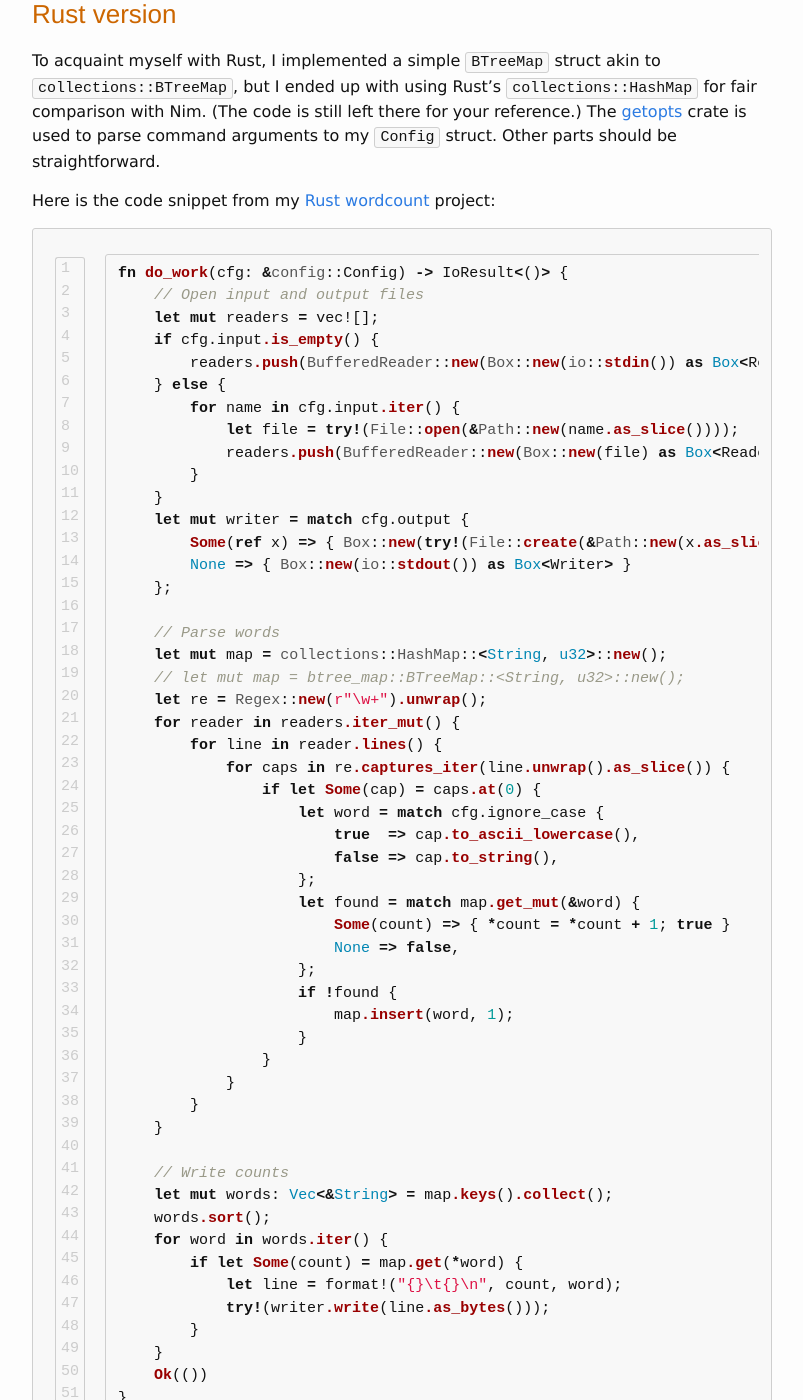
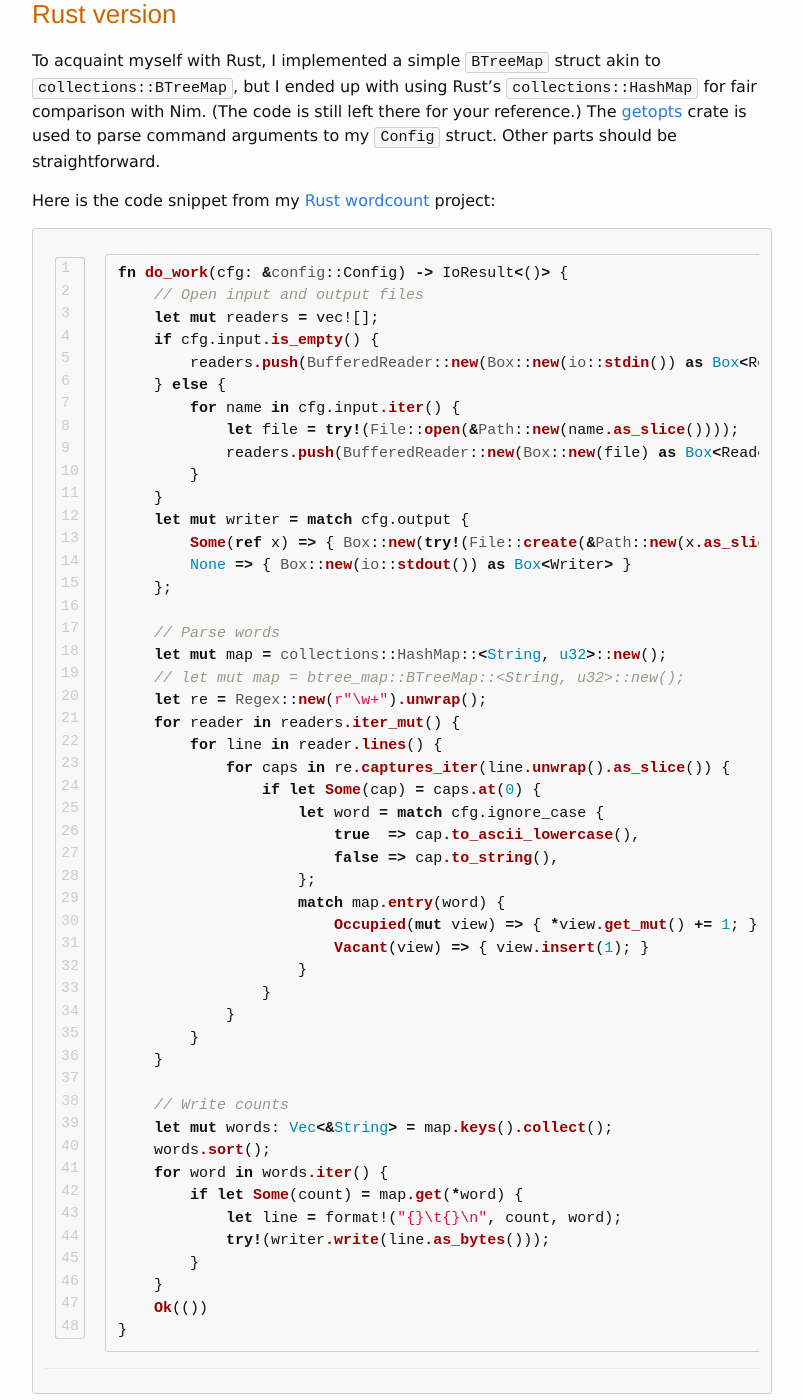
Before and after one commit to arthurtw/arthurtw.github.io, a Jekyll site: the page built from _posts/2015-01-12-quick-comparison-nim-vs-rust.md, in a window 1280 px wide and 1400 px high, scrolled down 2031 px. Shown: the whole window, without its empty margins (238-1041 px from the left). Built offline with Jekyll 4.4.1, drawn with Linux system fonts in a browser that asks for light colours.

Commit message:
Use map.entry instead of map.get_mut

```diff
--- a/_posts/2015-01-12-quick-comparison-nim-vs-rust.md
+++ b/_posts/2015-01-12-quick-comparison-nim-vs-rust.md
@@ -104,12 +104,9 @@ fn do_work(cfg: &config::Config) -> IoResult<()> {
                         true  => cap.to_ascii_lowercase(),
                         false => cap.to_string(),
                     };
-                    let found = match map.get_mut(&word) {
-                        Some(count) => { *count = *count + 1; true }
-                        None => false,
-                    };
-                    if !found {
-                        map.insert(word, 1);
+                    match map.entry(word) {
+                        Occupied(mut view) => { *view.get_mut() += 1; }
+                        Vacant(view) => { view.insert(1); }
                     }
                 }
             }
```
